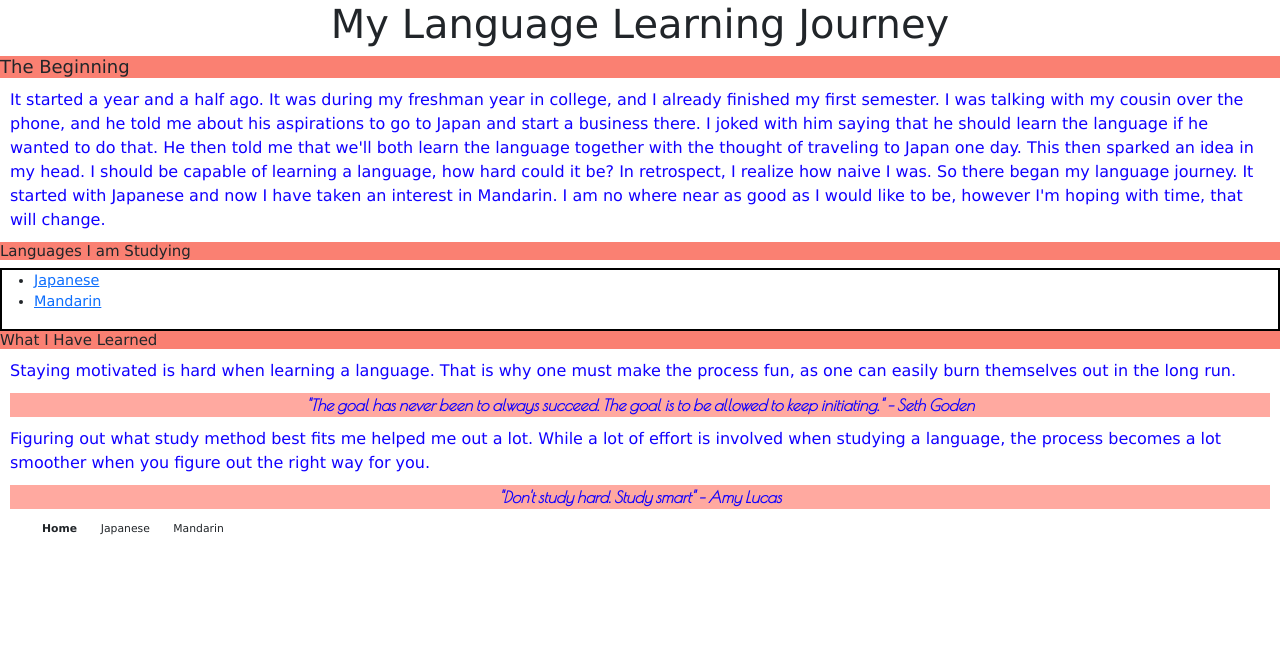
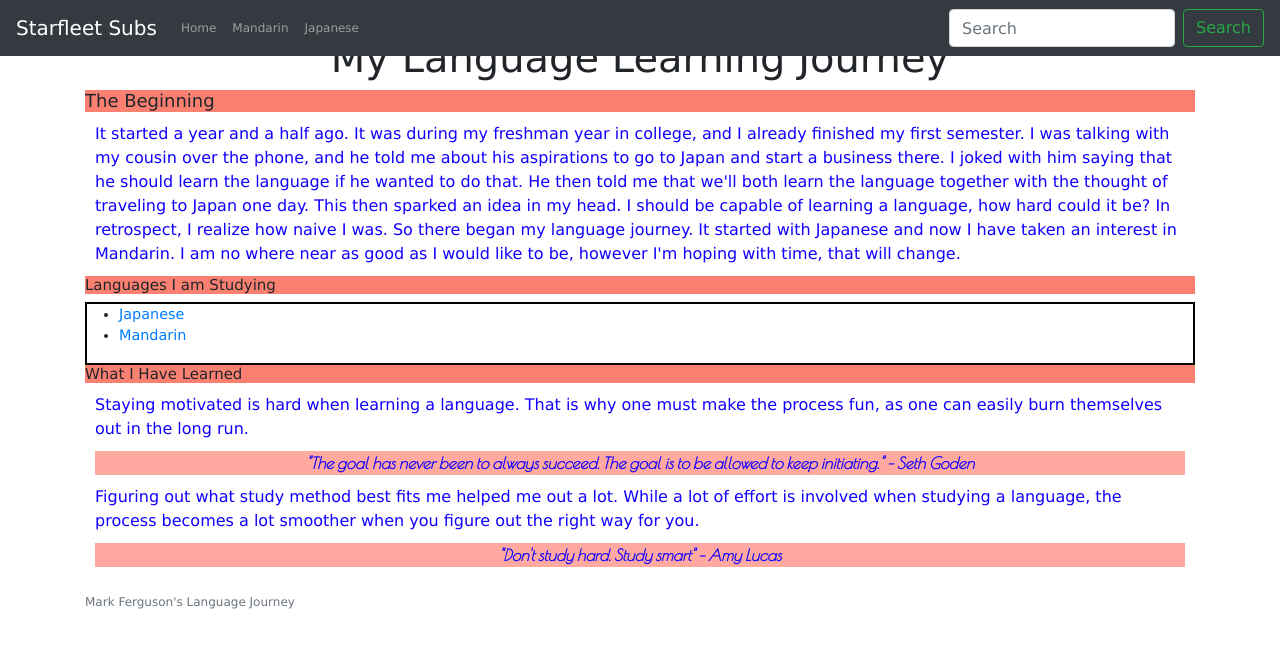
Before and after one commit to mgfergus/mgfergus.github.io, a plain HTML site: page index.html in a window 1280 px wide. Drawn offline with nearby package versions, Linux system fonts and the light colour scheme.

Commit message:
Update index.html

```diff
--- a/index.html
+++ b/index.html
@@ -10,6 +10,59 @@
 
 <body>
 
+
+
+    <ul id="navloc">
+        <li class="current"> Home </li>
+        <li> Japanese </li>
+        <li> Mandarin </li>
+    </ul>
+
+</body>
+</html>
+
+<!DOCTYPE html>
+<html>
+      <head>
+            <meta charset="utf-8">
+            <meta name="viewport" content="width=device-width, initial-scale=1, shrink-to-fit=no">
+
+            <title>My Language Learning Journey</title>
+
+            <link rel="stylesheet" href="https://cdn.jsdelivr.net/npm/bootstrap@4.6.2/dist/css/bootstrap.min.css" integrity="sha384-xOolHFLEh07PJGoPkLv1IbcEPTNtaed2xpHsD9ESMhqIYd0nLMwNLD69Npy4HI+N" crossorigin="anonymous">
+            <link href="style.css" rel="stylesheet">
+      </head>
+      <body>
+            <header>
+                  <!-- Fixed navbar -->
+                  <nav class="navbar navbar-expand-md navbar-dark fixed-top bg-dark">
+                        <a class="navbar-brand" href="/">Starfleet Subs</a>
+                        <button class="navbar-toggler" type="button" data-toggle="collapse" data-target="#navbarCollapse" aria-controls="navbarCollapse" aria-expanded="false" aria-label="Toggle navigation">
+                              <span class="navbar-toggler-icon"></span>
+                        </button>
+                        <div class="collapse navbar-collapse" id="navbarCollapse">
+                              <ul class="navbar-nav mr-auto">
+                                    <li class="nav-item">
+                                          <a class="nav-link" href="index.html">Home</a>
+                                    </li>
+                                    <li class="nav-item">
+                                          <a class="nav-link" href="Mandarin.html">Mandarin</a>
+                                    </li>
+                                    <li class="nav-item">
+                                          <a class="nav-link" href="Japanese.html">Japanese</a>
+                                    </li>
+                              </ul>
+                              <form class="form-inline mt-2 mt-md-0">
+                                    <input class="form-control mr-sm-2" type="text" placeholder="Search" aria-label="Search">
+                                    <button class="btn btn-outline-success my-2 my-sm-0" type="submit">Search</button>
+                              </form>
+                        </div>
+                  </nav>
+            </header>
+
+            <!-- Begin page content -->
+            <main role="main" class="flex-shrink-0">
+                  <div class="container">
                         <h1 class="center">My Language Learning Journey</h1>
                         <h3 class="subjectcolor">The Beginning</h3>
                         <p>
@@ -53,12 +106,17 @@
                         <p class="quoteback quotestyle center quotefont">
                             "Don't study hard. Study smart" - Amy Lucas
                         </p>
+                  </div>
+            </main>
 
-    <ul id="navloc">
-        <li class="current"> Home </li>
-        <li> Japanese </li>
-        <li> Mandarin </li>
-    </ul>
+            <footer class="footer mt-auto py-3">
+                  <div class="container">
+                        <span class="text-muted">Mark Ferguson's Language Journey</span>
+                  </div>
+            </footer>
+
+            <script src="https://cdn.jsdelivr.net/npm/jquery@3.5.1/dist/jquery.slim.min.js" integrity="sha384-DfXdz2htPH0lsSSs5nCTpuj/zy4C+OGpamoFVy38MVBnE+IbbVYUew+OrCXaRkfj" crossorigin="anonymous"></script>
+            <script src="https://cdn.jsdelivr.net/npm/bootstrap@4.6.2/dist/js/bootstrap.bundle.min.js" integrity="sha384-Fy6S3B9q64WdZWQUiU+q4/2Lc9npb8tCaSX9FK7E8HnRr0Jz8D6OP9dO5Vg3Q9ct" crossorigin="anonymous"></script>
 
       </body>
 </html>
```
Lines whose indentation alone changed are shown as unchanged.
